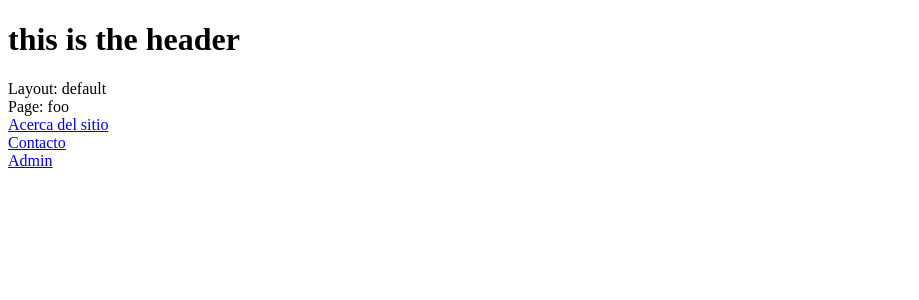
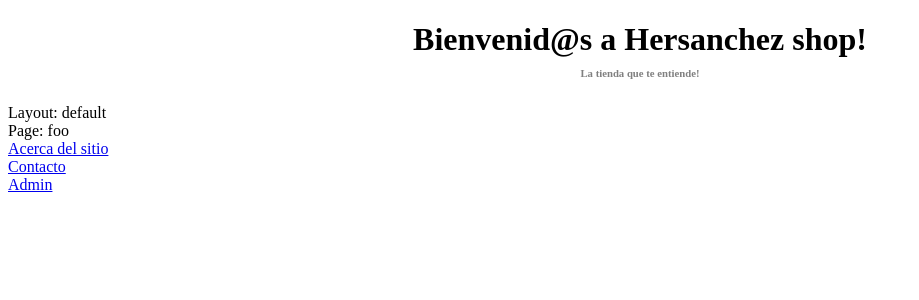
Before and after one commit to Alexandraitama/hersanchez-shop, a Nuxt app: page / in a window 1280 px wide. Shown: the top 300 px of the page, without its empty margins (0-919 px from the left). Built offline with nearby package versions, Linux system fonts and the light colour scheme.

Commit message:
feat: Ajustar título

```diff
--- a/layouts/default.vue
+++ b/layouts/default.vue
@@ -2,7 +2,8 @@
 
 <template>
   <header>
-    <h1>this is the header</h1>
+    <h1 class="title">Bienvenid@s a Hersanchez shop!</h1>
+    <h6 class="subtitle">La tienda que te entiende!</h6>
   </header>
   <div>
     Layout: default
@@ -10,4 +11,14 @@
   </div>
 </template>
 
-<style scoped></style>
+<style scoped>
+.title {
+  padding-bottom: -10rem;
+  margin-bottom: -1rem;
+  text-align: center;
+}
+.subtitle {
+  color: gray;
+  text-align: center;
+}
+</style>
```
